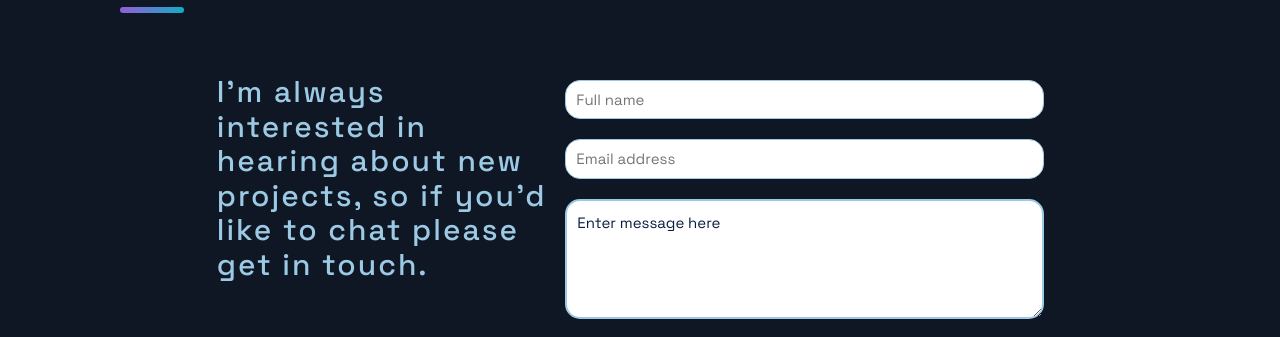
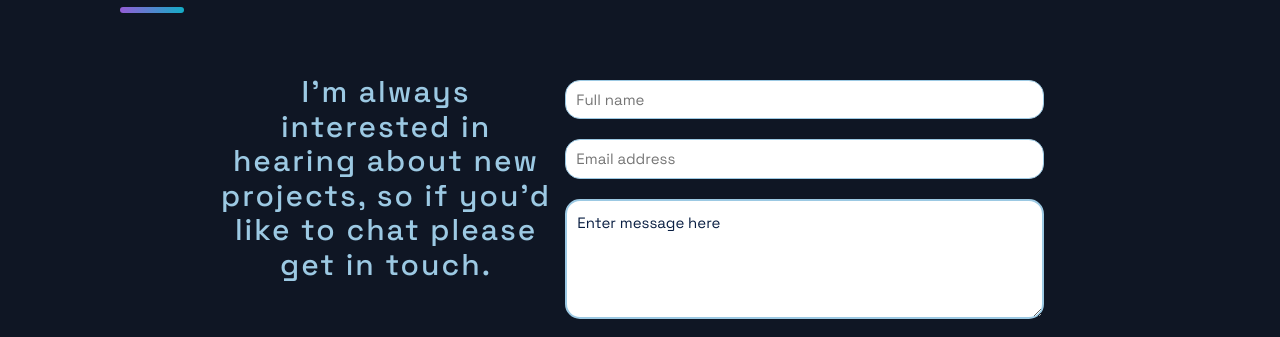
Before and after one commit to CindyDorantes/portfolio-website, a Next.js app: page / in a window 1280 px wide. Shown: the part 3060-3397 px from the top of the page. Built offline with nearby package versions, Linux system fonts and the light colour scheme.

Commit message:
Update index page

```diff
--- a/src/components/Contact/ContactStyles.js
+++ b/src/components/Contact/ContactStyles.js
@@ -17,6 +17,7 @@ export const HeaderThree = styled.h3`
   letter-spacing: 2px;
   color: #9cc9e3;
   padding: .5rem 0;
+  text-align: center;
   font-size: ${(props) => props.title ? '3rem' : '2rem'};
 `;
 
--- a/src/pages/index.js
+++ b/src/pages/index.js
@@ -1,10 +1,8 @@
-import Acomplishments from '../components/Acomplishments/Acomplishments';
 import BgAnimation from '../components/BackgrooundAnimation/BackgroundAnimation';
 import Contact from '../components/Contact/Contact';
 import Hero from '../components/Hero/Hero';
 import Projects from '../components/Projects/Projects';
 import Technologies from '../components/Technologies/Technologies';
-import Timeline from '../components/TimeLine/TimeLine';
 import { Layout } from '../layout/Layout';
 import { Section } from '../styles/GlobalComponents';
 
@@ -18,8 +16,6 @@ const Home = () => {
       <Projects />
       <Technologies />
       <Contact />
-      <Timeline />
-      <Acomplishments />
     </Layout>
   );
 };
```
